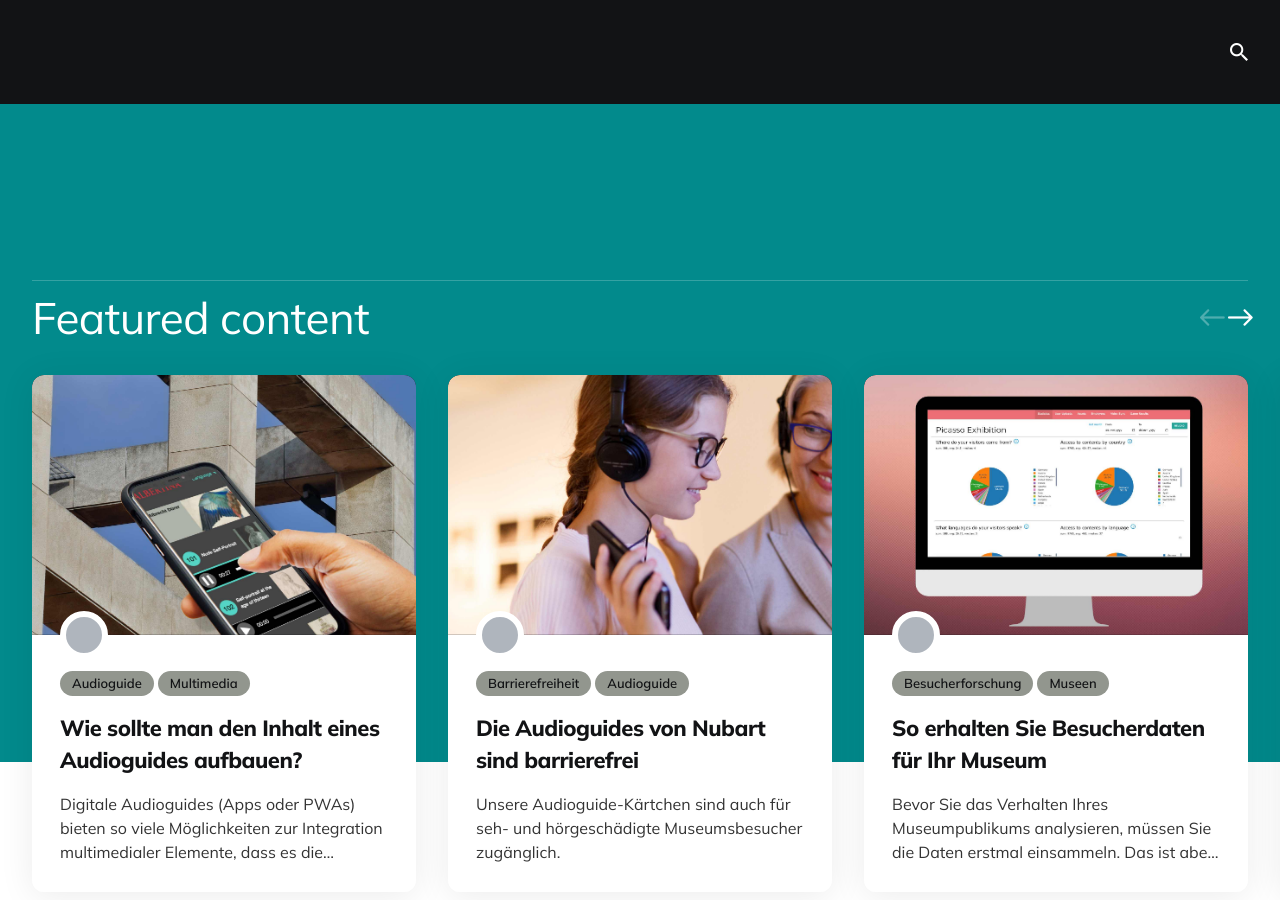
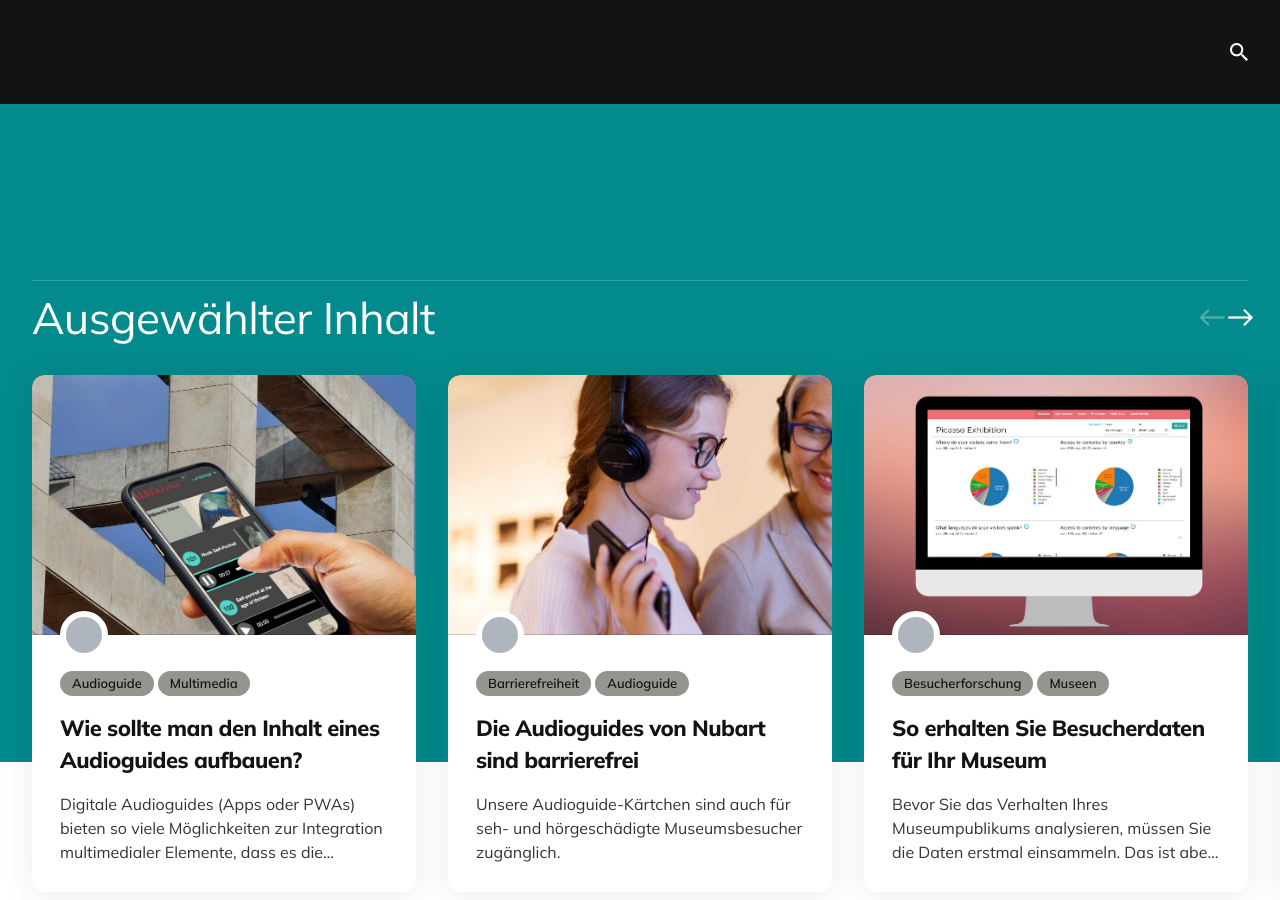
Before and after one commit to nubart/blog-de, a Jekyll site: the page built from index.html, in a window 1280 px wide and 900 px high. Built offline with Jekyll 4.4.1, drawn with Linux system fonts in a browser that asks for light colours; the list of posts is cut into pages by our own code.

Commit message:
featured

```diff
--- a/_includes/featured-section.html
+++ b/_includes/featured-section.html
@@ -13,7 +13,7 @@
       <div class="col col-12">
         <div class="featured__info">
           <div class="featured__head">
-            <h2 class="featured__title">Featured content</h2>
+            <h2 class="featured__title">Ausgewählter Inhalt</h2>
             <ul class="slider-controls list-reset" id="customize-controls" aria-label="Slider Navigation" tabindex="0">
               <li class="prev" data-controls="prev" aria-controls="customize" tabindex="-1">
                 <i class="ion ion-ios-arrow-round-back"></i>
```
